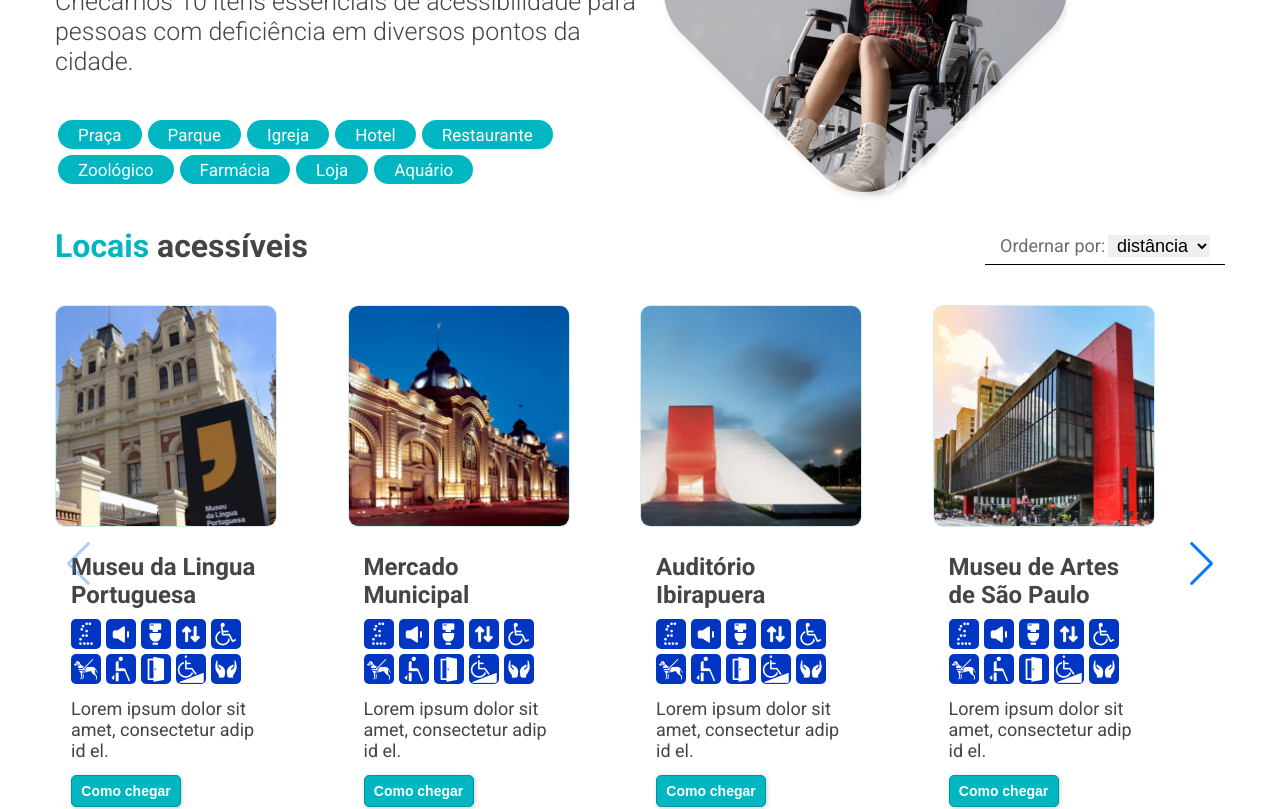
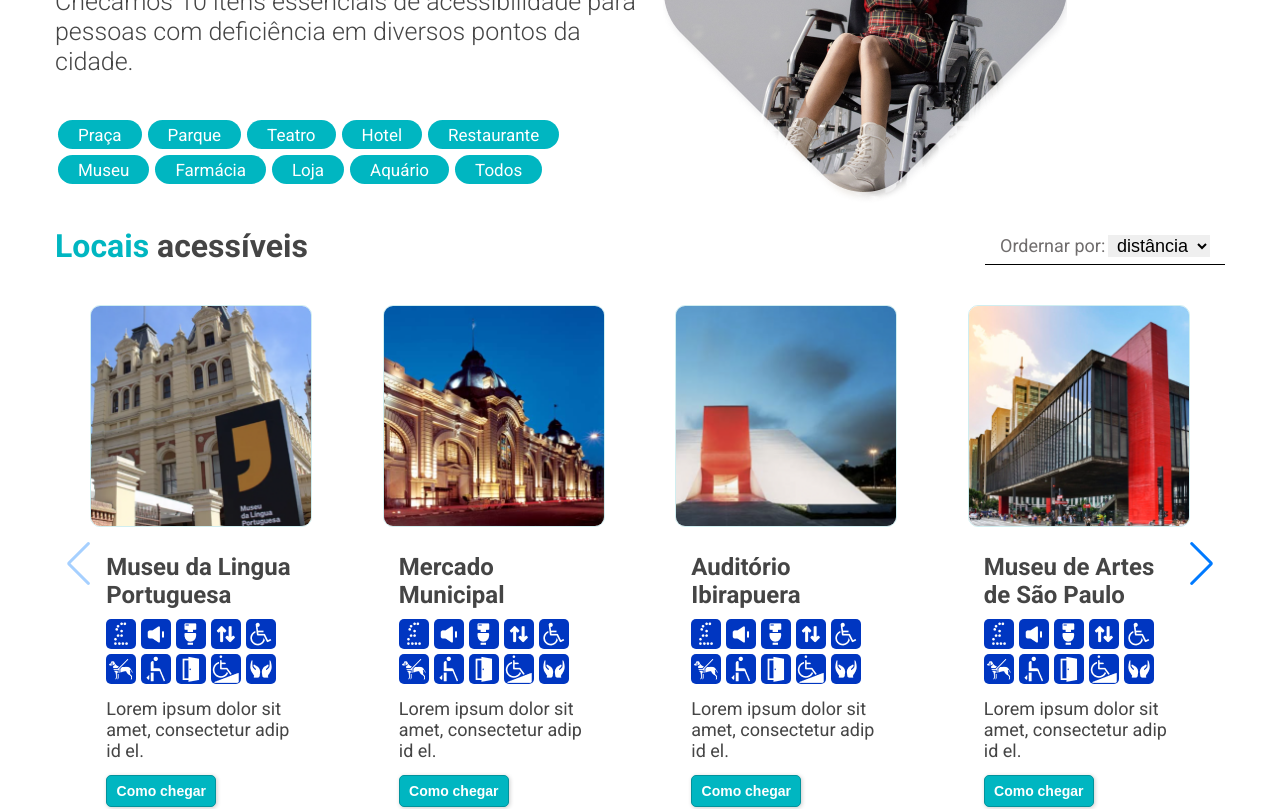
Before and after one commit to fawnbr/rdw-acessabr, a React (Vite) app: page /1/1 in a window 1280 px wide. Shown: the part 360-1169 px from the top of the page. Built offline with nearby package versions, Linux system fonts and the light colour scheme.

Commit message:
Adding filter functionality

```diff
--- a/src/components/Card/styles.scss
+++ b/src/components/Card/styles.scss
@@ -1,11 +1,12 @@
 @import '../../styles/colors';
+@import '../../styles/responsive';
 
 .card{
 
   &__container{
     width: 100%;
     max-width: 222px;
-
+    margin: 0 auto;
   }
 
   &__image{
@@ -58,4 +59,9 @@
       }
     }
   }
+  @media (max-width: $largeMobile){
+    &__container{
+
+    }
+  }
 }
--- a/src/components/Places/index.jsx
+++ b/src/components/Places/index.jsx
@@ -2,6 +2,7 @@
 import { PlacesContext } from '../../contexts/PlacesContext';
 import { Slider } from '../Slider';
 import './styles.scss';
+import { slides } from '../../utils/slides';
 
 export const Places = () => {
   const { place } = useContext(PlacesContext);
@@ -13,6 +14,13 @@
       return place + 's';
     }
   };
+
+  const filteredSlides = place
+    ? slides.filter((slide) => {
+        return slide.category == place;
+      })
+    : slides;
+
   return (
     <section className="places">
       <div className="places__header">
@@ -30,7 +38,12 @@
         </div>
       </div>
       <div className="places__content">
-        <Slider />
+        {filteredSlides.length > 0 && <Slider slides={filteredSlides} />}
+        {filteredSlides.length == 0 && (
+          <p className="places__content--noslides">
+            Não existem lugares disponíveis para esta categoria no momento.
+          </p>
+        )}
       </div>
     </section>
   );
--- a/src/components/Places/styles.scss
+++ b/src/components/Places/styles.scss
@@ -48,6 +48,14 @@
     }
   }
 
+  &__content{
+    &--noslides{
+      font-size: 2.1rem;
+      line-height: 3.15rem;
+      text-align: center;
+    }
+  }
+
   @media(max-width: $tablet){
     &__header{
       flex-direction: column;
--- a/src/components/Slider/index.jsx
+++ b/src/components/Slider/index.jsx
@@ -1,3 +1,4 @@
+import PropTypes from 'prop-types';
 import SwiperCore, { Navigation } from 'swiper';
 import { Swiper, SwiperSlide } from 'swiper/react';
 import { Card } from '../Card';
@@ -6,15 +7,11 @@
 import 'swiper/css/pagination';
 import 'swiper/css/navigation';
 
-import museuLP from '../../assets/images/museu-da-lingua-portuguesa.png';
-import mercadoMunicipal from '../../assets/images/mercado-municipal-sp.png';
-import maspImg from '../../assets/images/masp.png';
-import auditorioIbirapuera from '../../assets/images/auditorio-ibirapuera.png';
-import parqueIndep from '../../assets/images/parque-da-independencia.jpg';
+import { slides } from '../../utils/slides';
 
 SwiperCore.use(Navigation);
 
-export const Slider = () => {
+export const Slider = ({ slides }) => {
   return (
     <Swiper
       modules={[Navigation]}
@@ -31,21 +28,15 @@
       centeredSlides={true}
       slidesPerView={1}
     >
-      <SwiperSlide>
-        <Card title="Museu da Lingua Portuguesa" photo={museuLP} />
-      </SwiperSlide>
-      <SwiperSlide>
-        <Card title="Mercado Municipal" photo={mercadoMunicipal} />
-      </SwiperSlide>
-      <SwiperSlide>
-        <Card title="Auditório Ibirapuera" photo={auditorioIbirapuera} />
-      </SwiperSlide>
-      <SwiperSlide>
-        <Card title="Museu de Artes de São Paulo" photo={maspImg} />
-      </SwiperSlide>
-      <SwiperSlide>
-        <Card title="Parque da Independência" photo={parqueIndep} />
-      </SwiperSlide>
+      {slides.map((slide) => (
+        <SwiperSlide key={slide.id}>
+          <Card title={slide.title} photo={slide.photo} />
+        </SwiperSlide>
+      ))}
     </Swiper>
   );
 };
+
+Slider.propTypes = {
+  slides: PropTypes.arrayOf(PropTypes.object).isRequired,
+};
--- a/src/pages/Home/index.jsx
+++ b/src/pages/Home/index.jsx
@@ -21,7 +21,11 @@
   }, [setCity, setState, city, state]);
 
   useEffect(() => {
-    setPlace(selectedPill);
+    if (selectedPill != null && selectedPill !== 'Todos') {
+      setPlace(selectedPill);
+    } else {
+      setPlace(null);
+    }
   }, [setPlace, selectedPill]);
 
   return (
--- a/src/utils/places.js
+++ b/src/utils/places.js
@@ -1,11 +1,12 @@
 export const places = [
   'Praça',
   'Parque',
-  'Igreja',
+  'Teatro',
   'Hotel',
   'Restaurante',
-  'Zoológico',
+  'Museu',
   'Farmácia',
   'Loja',
   'Aquário',
+  'Todos',
 ];
--- /dev/null
+++ b/src/utils/slides.js
@@ -0,0 +1,38 @@
+import museuLP from '../assets/images/museu-da-lingua-portuguesa.png';
+import mercadoMunicipal from '../assets/images/mercado-municipal-sp.png';
+import maspImg from '../assets/images/masp.png';
+import auditorioIbirapuera from '../assets/images/auditorio-ibirapuera.png';
+import parqueIndep from '../assets/images/parque-da-independencia.jpg';
+
+export const slides = [
+  {
+    id: 1,
+    title: 'Museu da Lingua Portuguesa',
+    photo: museuLP,
+    category: 'Museu',
+  },
+  {
+    id: 1,
+    title: 'Mercado Municipal',
+    photo: mercadoMunicipal,
+    category: 'Loja',
+  },
+  {
+    id: 1,
+    title: 'Auditório Ibirapuera',
+    photo: auditorioIbirapuera,
+    category: 'Teatro',
+  },
+  {
+    id: 1,
+    title: 'Museu de Artes de São Paulo',
+    photo: maspImg,
+    category: 'Museu',
+  },
+  {
+    id: 1,
+    title: 'Parque da Independência',
+    photo: parqueIndep,
+    category: 'Parque',
+  },
+];
```
